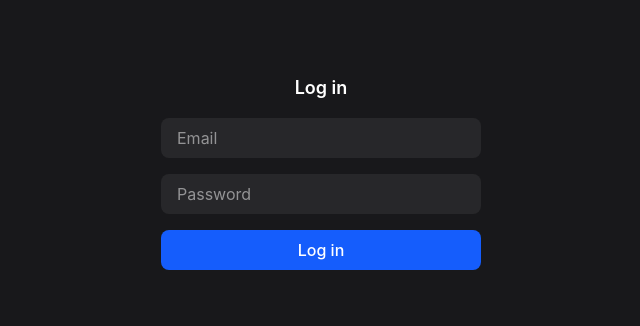
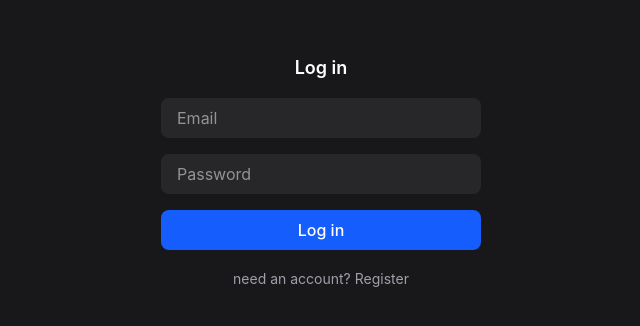
Before and after one commit to mattstier/splitnow, a React (Vite) app in the folder frontend/: page / in a window 1280 px wide. Shown: the part 228-554 px from the top of the page, without its empty margins (319-959 px from the left). Built offline with nearby package versions, Linux system fonts and the light colour scheme.

Commit message:
feat: add simple register form (#6)

```diff
--- a/frontend/src/App.jsx
+++ b/frontend/src/App.jsx
@@ -9,6 +9,8 @@ function App() {
   const [token, setToken] = useState(() => localStorage.getItem('token') || '')
   const [email, setEmail] = useState('')
   const [password, setPassword] = useState('')
+  const [username, setUsername] = useState('')
+  const [mode, setMode] = useState('login')
   const [loginError, setLoginError] = useState('')
   const [room, setRoom] = useState(null)
   const [rooms, setRooms] = useState([])
@@ -27,6 +29,11 @@ function App() {
       return res
     })
 
+  const finishAuth = (data) => {
+    localStorage.setItem('token', data.token)
+    setToken(data.token)
+  }
+
   const login = () => {
     fetch('/login', {
       method: 'POST',
@@ -37,12 +44,30 @@ function App() {
         if (!res.ok) { setLoginError('invalid credentials'); return null }
         return res.json()
       })
-      .then(data => {
-        if (!data) return
-        localStorage.setItem('token', data.token)
-        setToken(data.token)
+      .then(data => { if (data) finishAuth(data) })
+  }
+
+  const register = () => {
+    fetch('/users', {
+      method: 'POST',
+      headers: { 'Content-Type': 'application/json' },
+      body: JSON.stringify({ email, username, password })
+    })
+      .then(res => {
+        if (res.status === 409) { setLoginError('username or email already taken'); return null }
+        if (!res.ok) { setLoginError('registration failed'); return null }
+        // /users returns no token, so log in right after
+        return fetch('/login', {
+          method: 'POST',
+          headers: { 'Content-Type': 'application/json' },
+          body: JSON.stringify({ email, password })
+        })
       })
+      .then(res => res && res.json())
+      .then(data => data && finishAuth(data))
   }
+
+  const submit = mode === 'login' ? login : register
 
   // registers a new room and joins it
   const createRoom = () => {
@@ -107,7 +132,16 @@ function App() {
     return (
       <div className="flex flex-col items-center justify-center h-screen bg-zinc-900 text-white">
         <div className="w-80 space-y-4">
-          <h1 className="text-lg font-semibold text-center">Log in</h1>
+          <h1 className="text-lg font-semibold text-center">{mode === 'login' ? 'Log in' : 'Register'}</h1>
+          {mode === 'register' && (
+            <input
+              type="text"
+              className="w-full bg-zinc-800 rounded-lg px-4 py-2 outline-none focus:ring-2 focus:ring-blue-500"
+              value={username}
+              onChange={(e) => setUsername(e.target.value)}
+              placeholder="Username"
+            />
+          )}
           <input
             type="email"
             className="w-full bg-zinc-800 rounded-lg px-4 py-2 outline-none focus:ring-2 focus:ring-blue-500"
@@ -120,14 +154,20 @@ function App() {
             className="w-full bg-zinc-800 rounded-lg px-4 py-2 outline-none focus:ring-2 focus:ring-blue-500"
             value={password}
             onChange={(e) => setPassword(e.target.value)}
-            onKeyDown={(e) => e.key === 'Enter' && login()}
+            onKeyDown={(e) => e.key === 'Enter' && submit()}
             placeholder="Password"
           />
           <button
             className="w-full bg-blue-600 hover:bg-blue-700 rounded-lg px-6 py-2 font-medium cursor-pointer"
-            onClick={login}
+            onClick={submit}
           >
-            Log in
+            {mode === 'login' ? 'Log in' : 'Register'}
+          </button>
+          <button
+            className="w-full text-zinc-400 hover:text-white text-sm cursor-pointer"
+            onClick={() => { setMode(mode === 'login' ? 'register' : 'login'); setLoginError('') }}
+          >
+            {mode === 'login' ? 'need an account? Register' : 'have an account? Log in'}
           </button>
           {loginError && <p className="text-red-500 text-sm text-center">{loginError}</p>}
         </div>
--- a/frontend/vite.config.js
+++ b/frontend/vite.config.js
@@ -7,6 +7,9 @@ export default defineConfig({
   server: {
     proxy: {
       '/login': {
+        target: 'http://localhost:8081'
+      },
+      '/users': {
         target: 'http://localhost:8081'
       },
       '/ws': {
```
